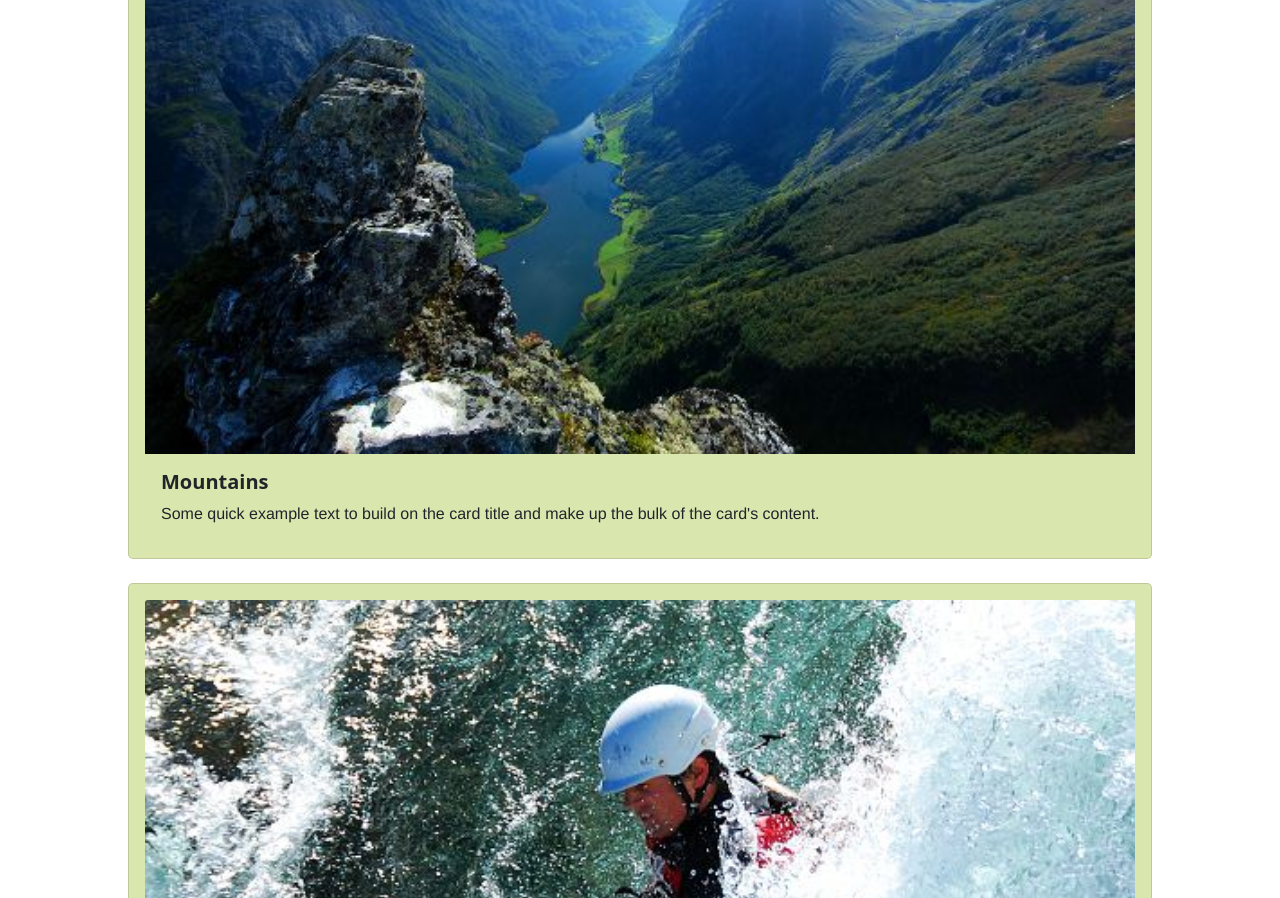
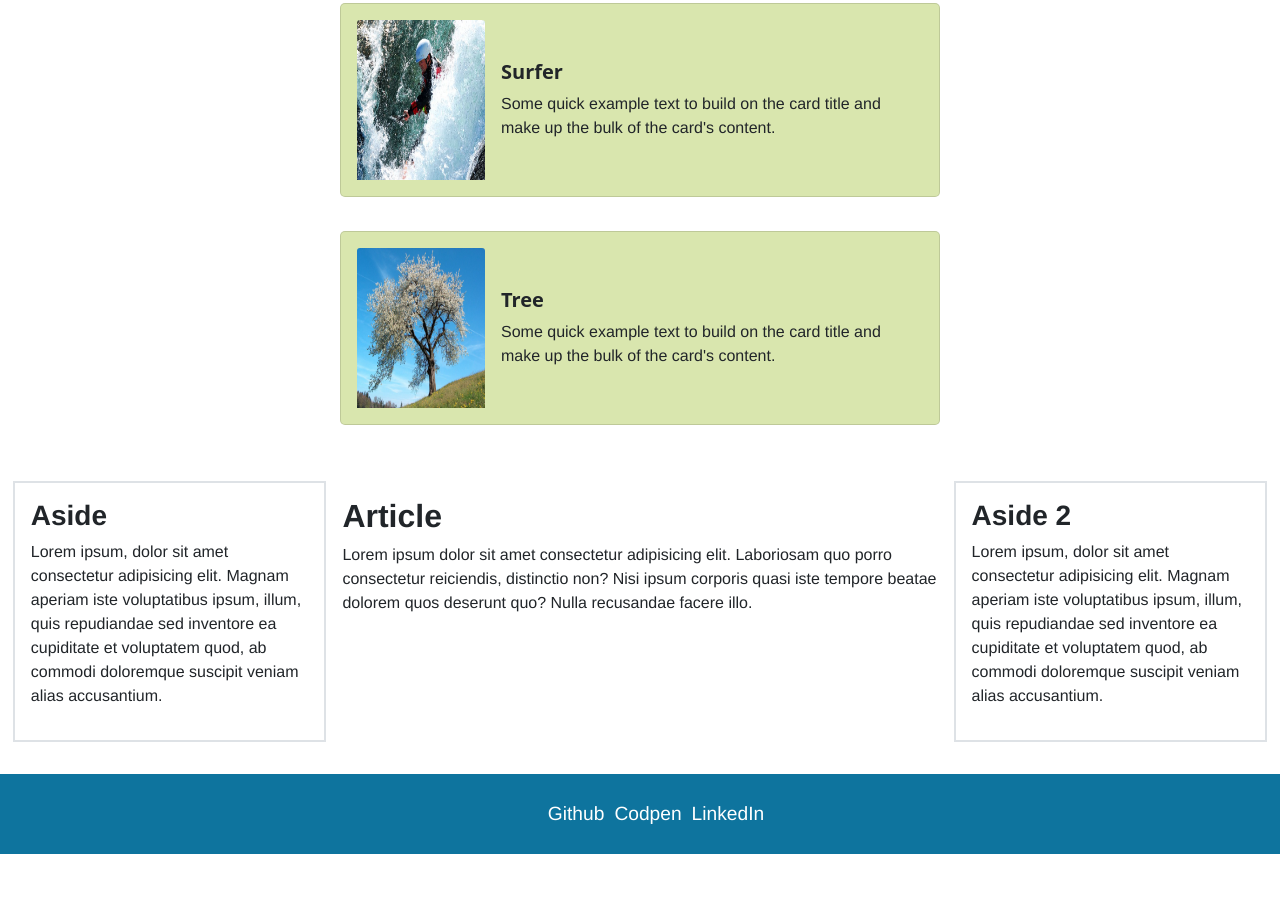
Before and after one commit to sasha-valderrama/segundo_Intento, a website: page src/index.html in a window 1280 px wide. Shown: the part 702-1600 px from the top of the page. After the commit the page ends 1556 px from the top, so only its background shows below. Drawn offline with nearby package versions, Linux system fonts and the light colour scheme; files that its build step writes are made by us from their sources.

Commit message:
Bug in tablet mode

```diff
--- a/src/scss/main.scss
+++ b/src/scss/main.scss
@@ -59,18 +59,119 @@ header {
 }
 
 .cards {
+    width: 80vw !important;
     display: flex;
     flex-wrap: wrap;
     justify-content: center !important;
-    margin-top:2rem;
-    margin-bottom: 2rem;
+    margin: 2rem auto;
     h5 {
         font-weight: $fn-weight-bold;
     }
     .card {
         padding: 1rem;
         background-color: $clr-bg-card;
+        flex: 1 1 auto !important;
+    }
+}
+
+main {
+    @include flex-center;
+    flex-wrap: wrap;
+    margin-bottom: 2rem;
+
+    >* {
+        padding: 1rem;
         flex: 0 1 80%;
     }
+    h2,h3 {
+        font-weight: bold;
+    }
+    aside {
+        border:$border-size solid $border-color;
+    }
+    article p {
+        font-weight: normal;
+    }
+}
 
+footer {
+    ul {
+        @include flex-center;
+        justify-content: space-evenly;
+        list-style: none;
+        height:10vh;
+        margin-bottom: 0 !important;
+    }
 }
+
+@media (min-width:760px) {
+    nav {
+        justify-content: flex-end;
+    }
+
+    .cards {
+        width: 98% !important;
+        gap:10px;
+        align-items: stretch;
+        flex-wrap: wrap !important;
+        .card {
+            @include flex-center;
+            flex: 0 0 300px !important;
+            flex-direction: row !important;
+            img {
+                width: 8rem;
+                height: 10rem;
+            }
+        }
+    }
+
+    .cards {
+        width: 80% !important;
+        height: auto;
+        gap:10px;
+        flex-wrap: wrap !important;
+        .card {
+            @include flex-center;
+            flex: 0 0 600px !important;
+            flex-direction: row !important;
+        }
+    }
+
+
+    main {
+        // flex-direction: column !important;
+        width: 98%;
+        margin: $margin-center;
+        margin-bottom: 2rem;
+        align-items: stretch;
+        aside {
+            padding: 1rem;
+            flex: 0 1 25% !important;
+        }
+        article{
+            flex: 0 1 50% !important;
+        }
+    }
+}
+
+@media (min-width:1024px) {
+
+    .cards {
+        width: 80% !important;
+        height: auto;
+        gap:10px;
+        flex-wrap: wrap !important;
+        .card {
+            @include flex-center;
+            flex: 0 0 600px !important;
+            flex-direction: row !important;
+        }
+    }
+
+    footer {
+        ul {
+            justify-content: center;
+            gap:10px;
+        }
+    }
+}
```
